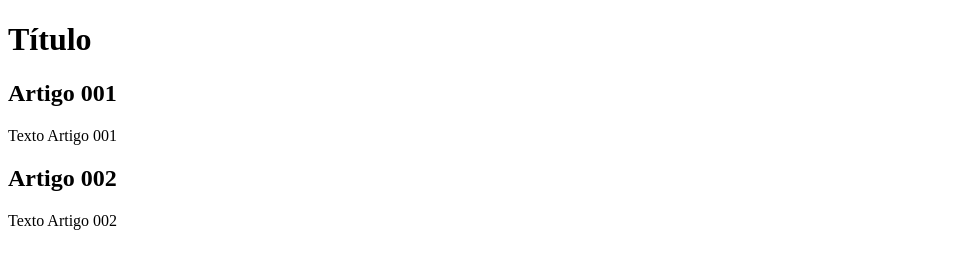
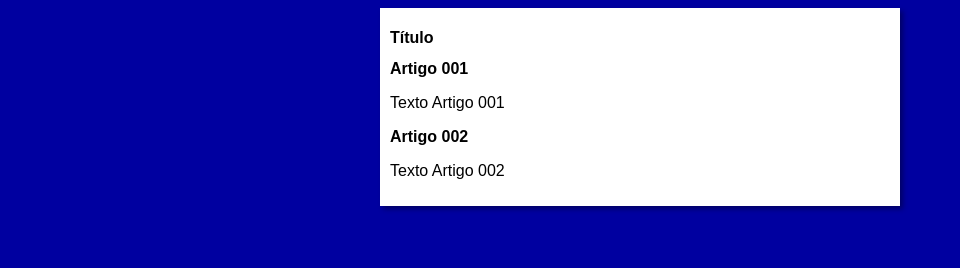
Before and after one commit to lucas-far90/projeto-01, a plain HTML site: page index.html in a window 1280 px wide. Shown: the whole page, without its empty margins (0-960 px from the left). Drawn offline with Linux system fonts and the light colour scheme.

Commit message:
inicio design

```diff
--- /dev/null
+++ b/estilosstyle.css
@@ -0,0 +1,17 @@
+* {
+    font-family: Arial, Helvetica, sans-serif;
+    font-size: 16px;
+}
+
+body {
+    background-color: rgb(0, 0, 160);
+
+}
+
+main {
+    background-color: rgb(255, 255, 255);
+    width: 500px;
+    margin: auto;
+    padding: 10px;
+    box-shadow: 3px 3px 5px rgba(0, 0, 0, 0.37);
+}
--- a/index.html
+++ b/index.html
@@ -4,6 +4,7 @@
     <meta charset="UTF-8">
     <meta name="viewport" content="width=device-width, initial-scale=1.0">
     <title>Título</title>
+    <link rel="stylesheet" href="estilosstyle.css">
 </head>
 <body>
     <main>
```
